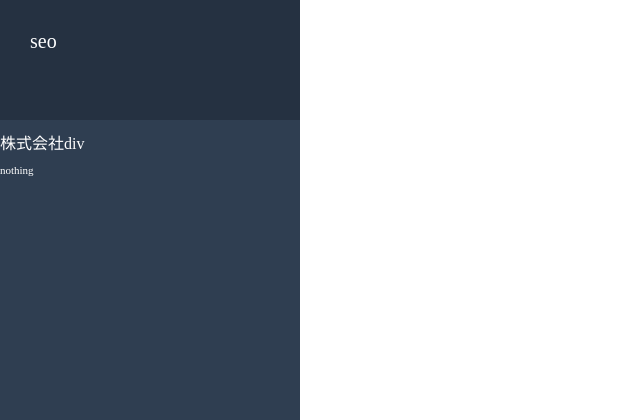
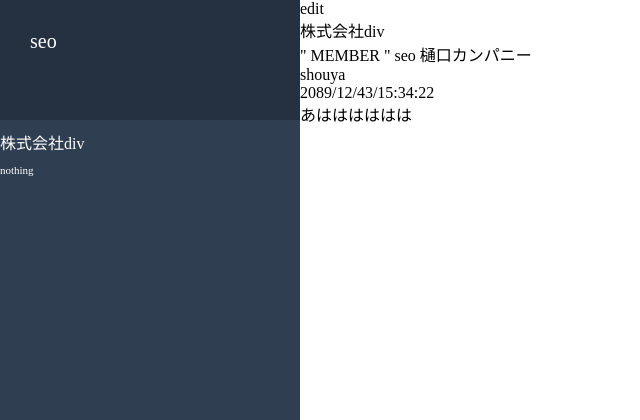
Before and after one commit to shouya31/chat-space5, a Rails app: page / in a window 1280 px wide. Shown: the top 420 px of the page, without its empty margins (0-640 px from the left). Run offline with Rails 7, Linux system fonts and the light colour scheme; style sheets or scripts are compiled from the project's sources; some libraries are stand-ins or nearby versions.

Commit message:
Haml の実装

```diff
--- /dev/null
+++ b/app/views/messages/_chat-main.html.haml
@@ -0,0 +1,23 @@
+.chat-main_header
+  .chat-main_header--group
+    .chat-main__header--group-edit-btn
+      edit
+    .chat-main_header--group-name
+      株式会社div
+
+    .chat-main_header-members
+      "
+      MEMBER
+      "
+      seo
+
+      樋口カンパニー
+  .messages
+    .upper-message
+      .chat-main_message-name
+        shouya
+        .chat-main_message-time
+          2089/12/43/15:34:22
+    .chat-main_message-body
+      あはははははは
+      %p.lower-message__content
--- a/app/views/messages/index.html.haml
+++ b/app/views/messages/index.html.haml
@@ -1,3 +1,5 @@
 .container
   .side_bar
     = render partial: 'side_bar'
+  .chat-main
+    = render partial: 'chat-main'
```
